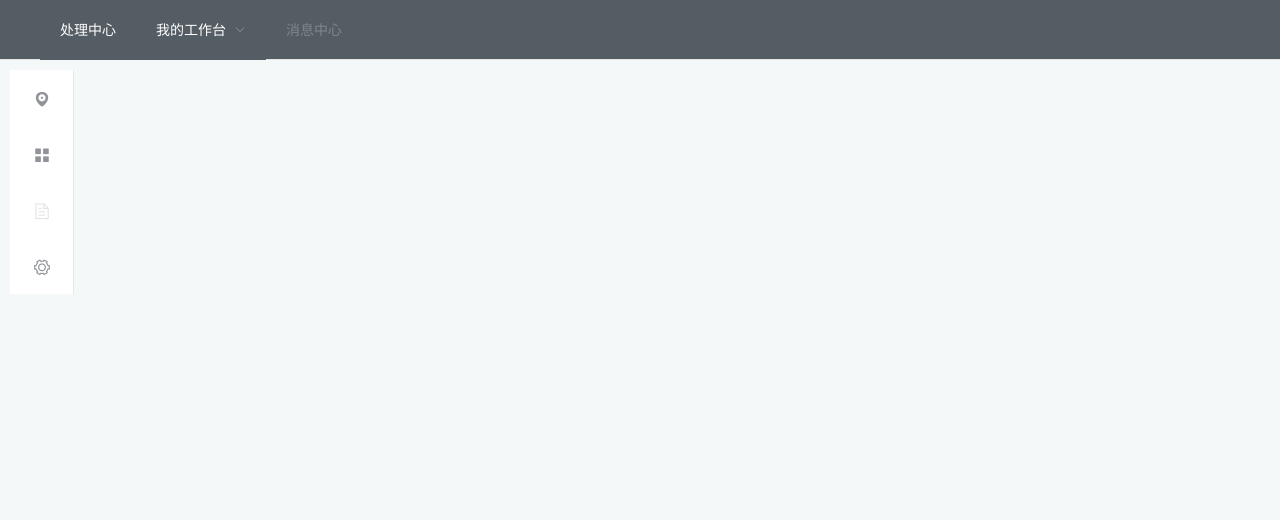
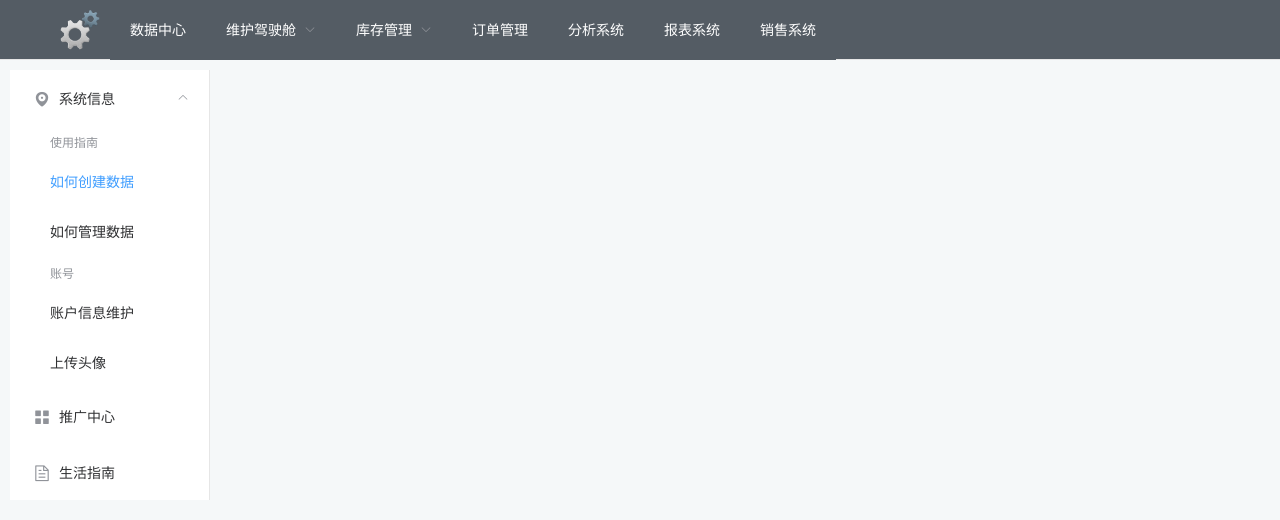
Before and after one commit to Shenlianxi/vue-drug-management-system, a Vue app: page /mainpageview in a window 1280 px wide. Shown: the top 520 px of the page. Built offline with nearby package versions, Linux system fonts and the light colour scheme; some icons are missing.

Commit message:
导航条

```diff
--- a/src/views/layout/left-navbar.vue
+++ b/src/views/layout/left-navbar.vue
@@ -3,37 +3,52 @@
     <el-menu class="el-menu-vertical-demo"
       @open="handleOpen"
       @close="handleClose"
-      :collapse="isCollapse">
+      :collapse="isCollapse"
+      default-active="1-1">
       <el-submenu index="1">
         <template slot="title">
           <i class="el-icon-location"></i>
-          <span slot="title">导航一</span>
+          <span slot="title">系统信息</span>
         </template>
         <el-menu-item-group>
-          <span slot="title">分组一</span>
-          <el-menu-item index="1-1">选项1</el-menu-item>
-          <el-menu-item index="1-2">选项2</el-menu-item>
+          <span slot="title">使用指南</span>
+          <el-menu-item index="1-1">如何创建数据</el-menu-item>
+          <el-menu-item index="1-2">如何管理数据</el-menu-item>
         </el-menu-item-group>
-        <el-menu-item-group title="分组2">
-          <el-menu-item index="1-3">选项3</el-menu-item>
+        <el-menu-item-group title="账号">
+          <el-menu-item index="1-3">账户信息维护</el-menu-item>
+          <el-menu-item index="1-4">上传头像</el-menu-item>
         </el-menu-item-group>
-        <el-submenu index="1-4">
-          <span slot="title">选项4</span>
+        <!-- <el-submenu index="1-4">
+          <span slot="title">协作部门</span>
           <el-menu-item index="1-4-1">选项1</el-menu-item>
-        </el-submenu>
+        </el-submenu> -->
       </el-submenu>
       <el-menu-item index="2">
         <i class="el-icon-menu"></i>
+        <span slot="title">推广中心</span>
+        <!-- 广告推广出租等信息 -->
+      </el-menu-item>
+      <el-menu-item index="3">
+        <i class="el-icon-document"></i>
+        <span slot="title">生活指南</span>
+      </el-menu-item>
+      <!-- <el-menu-item index="4">
+        <i class="el-icon-setting"></i>
+        <span slot="title">导航四</span>
+      </el-menu-item>
+      <el-menu-item index="5">
+        <i class="el-icon-menu"></i>
         <span slot="title">导航二</span>
       </el-menu-item>
-      <el-menu-item index="3" disabled>
+      <el-menu-item index="6" disabled>
         <i class="el-icon-document"></i>
         <span slot="title">导航三</span>
       </el-menu-item>
-      <el-menu-item index="4">
+      <el-menu-item index="7">
         <i class="el-icon-setting"></i>
         <span slot="title">导航四</span>
-      </el-menu-item>
+      </el-menu-item> -->
     </el-menu>
   </div>
 </template>
@@ -42,7 +57,7 @@
 export default {
   data() {
     return {
-      isCollapse: true
+      isCollapse: false
     };
   },
   props: {
--- a/src/views/layout/navbar.vue
+++ b/src/views/layout/navbar.vue
@@ -1,30 +1,36 @@
 <template>
   <div class="top-nav">
     <el-menu class="navbar"
-      :default-active="activeIndex"
       mode="horizontal"
       @select="handleSelect"
       background-color="#545c64"
       text-color="#fff"
       active-text-color="#ffd04b">
       <!-- 导航栏需要的功能再次拓展 -->
-      <div class="nav-pull-push" @click="handleChangeMenuType">
+      <div v-if="leftExsistState" class="nav-pull-push" @click="handleChangeMenuType">
         <icon-svg :icon-class="leftMenuType" ></icon-svg>
       </div>
-      <el-menu-item index="1">处理中心</el-menu-item>
+      <div class="profile-photo">
+        <img style="height:100%; width:100%" src="@/assets/image/gears.png">;
+      </div>
+      <el-menu-item index="1">数据中心</el-menu-item>
       <el-submenu index="2">
-        <template slot="title">我的工作台</template>
-        <el-menu-item index="2-1">选项1</el-menu-item>
-        <el-menu-item index="2-2">选项2</el-menu-item>
-        <el-menu-item index="2-3">选项3</el-menu-item>
+        <template slot="title">维护驾驶舱</template>
+        <el-menu-item index="2-1">维护列表</el-menu-item>
+        <!-- 显示维护的医护人员列表 -->
+        <el-menu-item index="2-2">药品信息维护</el-menu-item>
+        <!-- 提供修改价格等信息, 查询等功能, 类别修改 -->
+        <el-menu-item index="2-3">顾客信息维护</el-menu-item>
       </el-submenu>
-        <!-- <el-submenu index="2-4">
-          <template slot="title">选项4</template>
-          <el-menu-item index="2-4-1">选项1</el-menu-item>
-          <el-menu-item index="2-4-2">选项2</el-menu-item>
-          <el-menu-item index="2-4-3">选项3</el-menu-item>
-        </el-submenu> -->
-      <el-menu-item index="3" disabled>消息中心</el-menu-item>
+        <el-submenu index="2-4">
+          <template slot="title">库存管理</template>
+          <el-menu-item index="2-4-1">药品入库</el-menu-item>
+          <el-menu-item index="2-4-2">药品出库</el-menu-item>
+        </el-submenu>
+        <el-menu-item index="2-5">订单管理</el-menu-item>
+        <el-menu-item index="3">分析系统</el-menu-item>
+      <el-menu-item index="4">报表系统</el-menu-item>
+      <el-menu-item index="5">销售系统</el-menu-item>
     </el-menu>
     <left-nav v-if="leftExsistState" :openLeftState="leftMenuType"></left-nav>
   </div>
@@ -35,7 +41,7 @@ import leftNav from './left-navbar';
 export default {
   data() {
     return {
-      activeIndex: 1,
+      activeIndex: '1',
       leftMenuType: 'zhankaicaidan'
     };
   },
@@ -78,4 +84,10 @@ export default {
   font-size: 30px;
   color: #409EFF;
 }
+.profile-photo {
+  float: left;
+  height: 40px;
+  margin: 10px 10px 10px 20px;
+  width: 40px;
+}
 </style>
```
Also changed, not shown: src/assets/image/gears.png (added).
